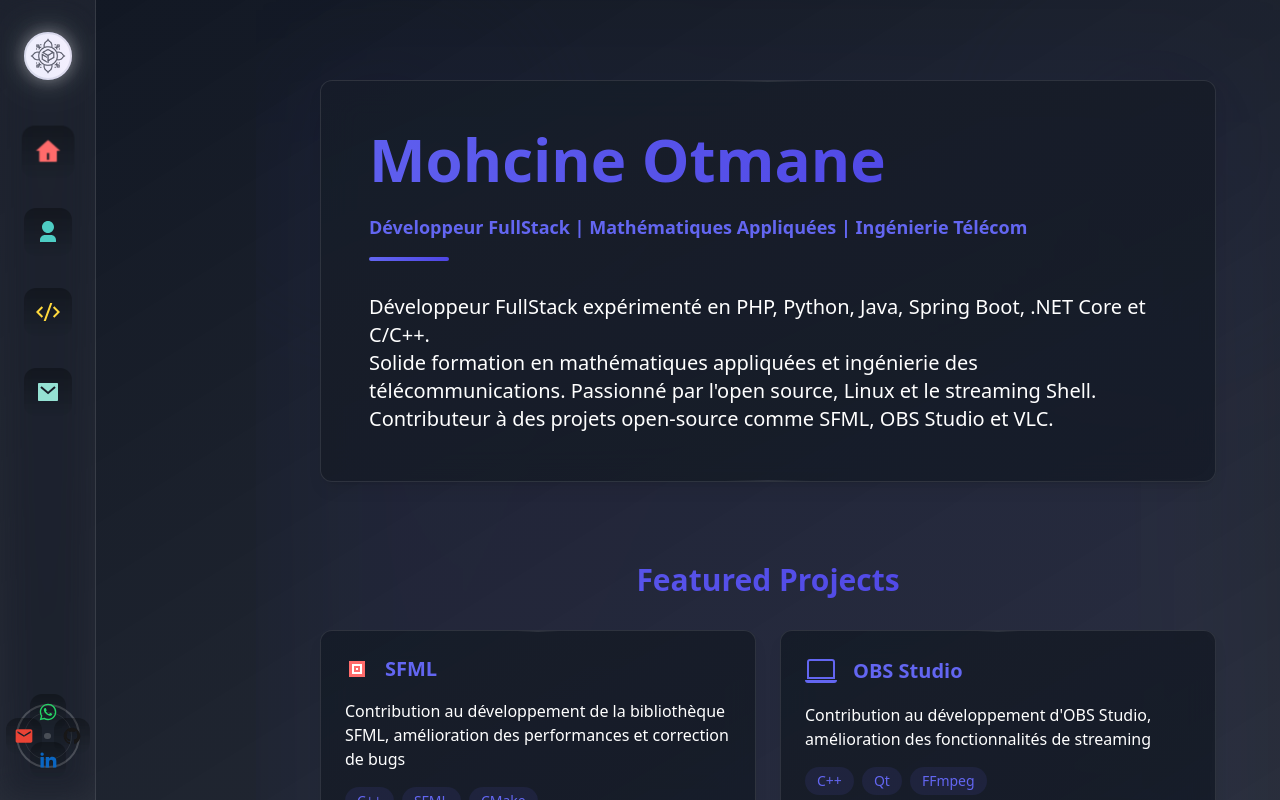
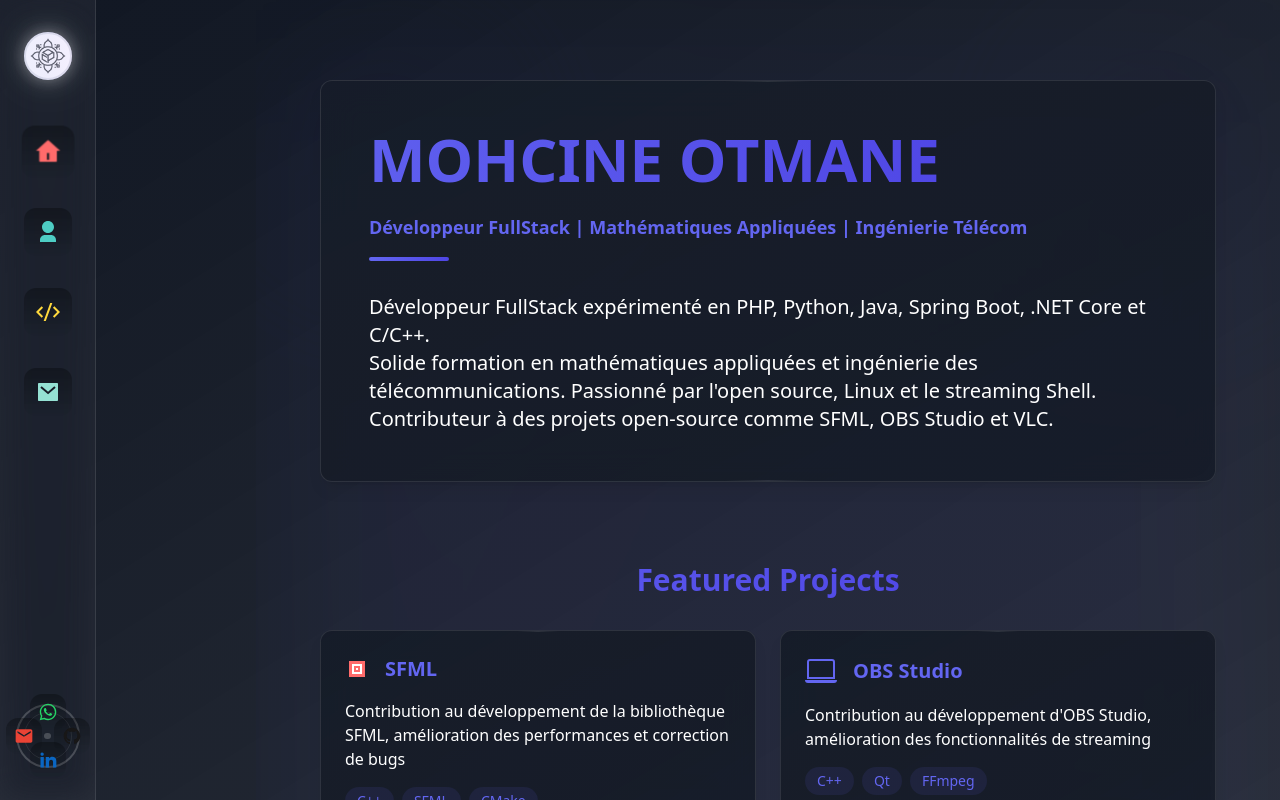
Before and after one commit to mohcine-otmane/Portfolio, a React (Create React App) app in the folder frontend/: page / in a window 1280 px wide. Shown: the top 800 px of the page. Built offline with nearby package versions, Linux system fonts and the light colour scheme.

Commit message:
Update: App title, favicon

```diff
--- a/frontend/public/index.html
+++ b/frontend/public/index.html
@@ -2,12 +2,12 @@
 <html lang="en">
   <head>
     <meta charset="utf-8" />
-    <link rel="icon" href="%PUBLIC_URL%/favicon.ico" />
+    <link rel="icon" href="%PUBLIC_URL%/logo192.png" />
     <meta name="viewport" content="width=device-width, initial-scale=1" />
     <meta name="theme-color" content="#000000" />
     <meta
       name="description"
-      content="Web site created using create-react-app"
+      content="Portfolio de Mohcine Otmane - Développeur FullStack"
     />
     <link rel="apple-touch-icon" href="%PUBLIC_URL%/logo192.png" />
     <!--
@@ -24,7 +24,7 @@
       work correctly both with client-side routing and a non-root public URL.
       Learn how to configure a non-root public URL by running `npm run build`.
     -->
-    <title>React App</title>
+    <title>MOHCINE OTMANE</title>
   </head>
   <body>
     <noscript>You need to enable JavaScript to run this app.</noscript>
--- a/frontend/src/pages/Home.js
+++ b/frontend/src/pages/Home.js
@@ -193,7 +193,7 @@
                 className="text-4xl sm:text-5xl md:text-6xl font-bold mb-6 gradient-text leading-tight"
                 variants={itemVariants}
               >
-                Mohcine Otmane
+                MOHCINE OTMANE
               </motion.h1>
               <div className="text-lg text-primary font-semibold">Développeur FullStack | Mathématiques Appliquées | Ingénierie Télécom</div>
               <motion.div
```
